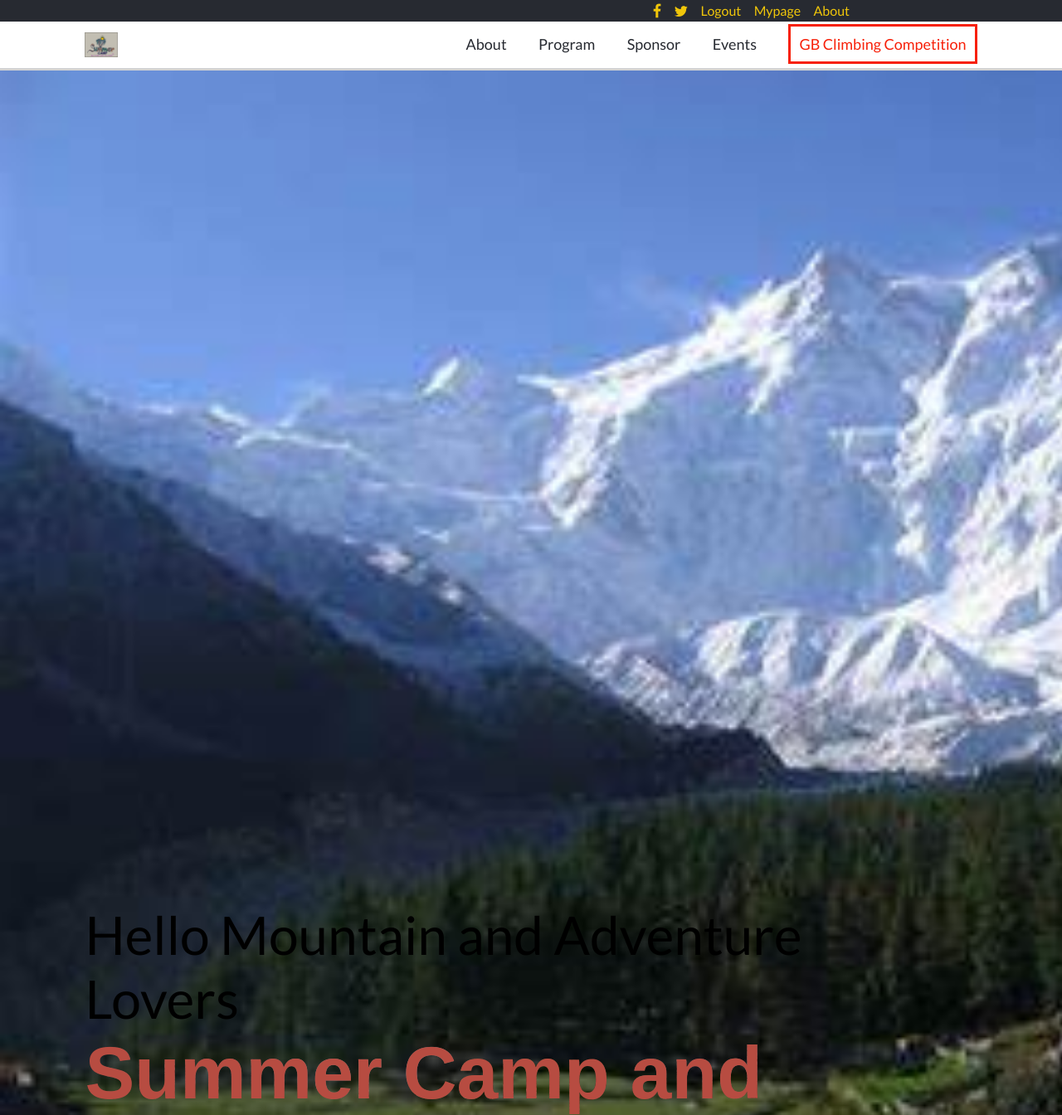
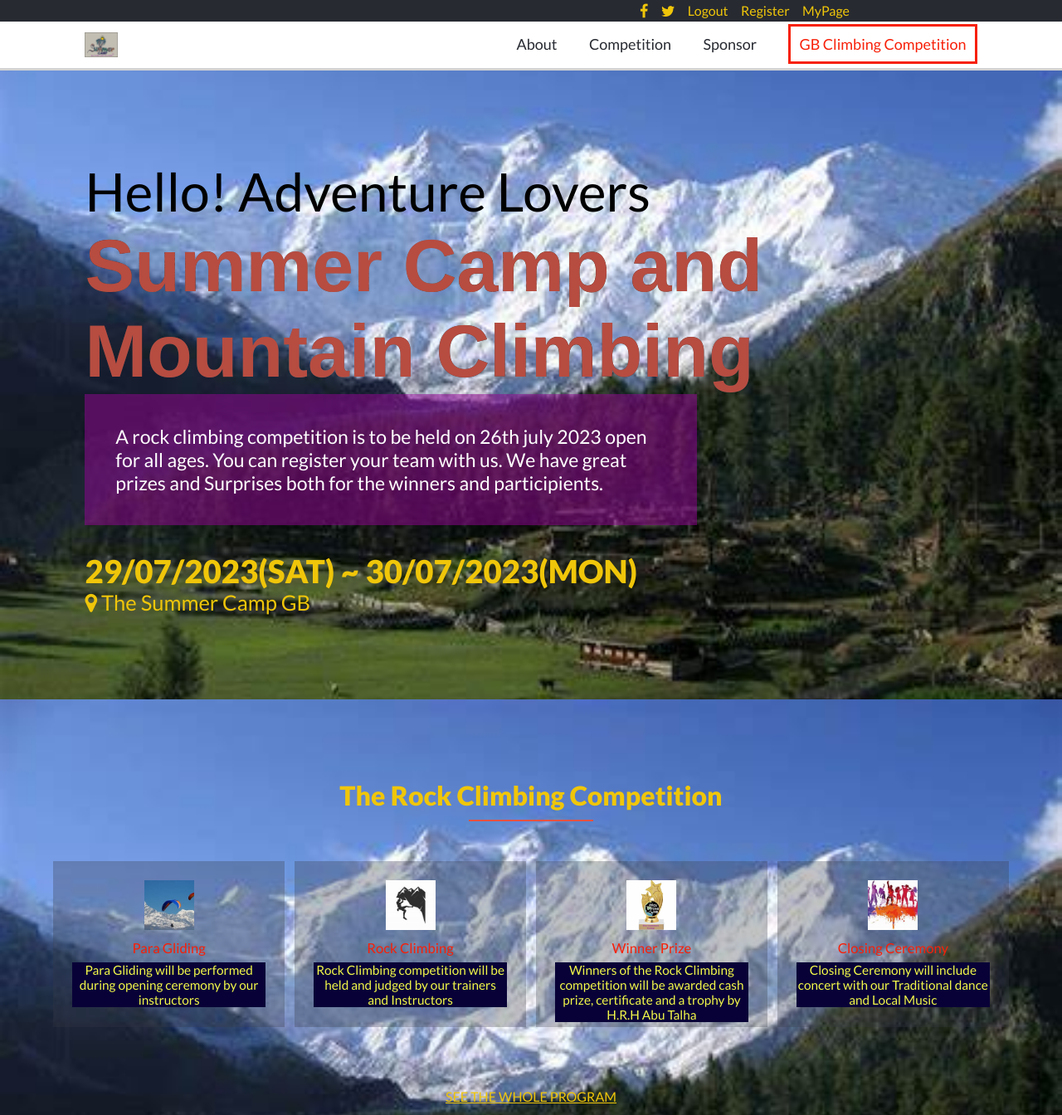
Before and after one commit to AbuTalha3/Rock-Climbing-Competition-Fixture, a website: page index.html in a window 1280 px wide. Shown: the top 1344 px of the page at 83% size. Drawn offline with Linux system fonts and the light colour scheme; a web font is replaced by a local one.

Commit message:
my final commit

```diff
--- a/index.html
+++ b/index.html
@@ -17,8 +17,8 @@
         <li><a href="#" class="fs-medium"><i class="fa fa-facebook fc-white fs-medium"></a></i></li>
         <li><a href="#" class="fs-medium"><i class="fa fa-twitter fc-white fs-medium"></a></i></li>
         <li><a href="#" class="fc-white fs-small no-style">Logout</a></li>
-        <li><a href="#" class="fc-white fs-small no-style">Mypage</a></li>
-        <li><a href="#" class="fc-white fs-small no-style">About</a></li>
+        <li><a href="#" class="fc-white fs-small no-style">Register</a></li>
+        <li><a href="#" class="fc-white fs-small no-style">MyPage</a></li>
       </ul>
     </div>
     <div class="nav-items d-flex align-center">
@@ -34,9 +34,8 @@
         <ul class="nav-ul Mobile-Menu gap-wide display-none" id="mobile-Menu">
           <li class='d-right'><button type="button" class="hideOnDesktop-I no-style fc-dark" id="close-menu">&times;</button></li>
           <li><a class="fc-dark fs-medium fc-dark no-style" href="About.html">About</a></li>
-          <li><a class="fc-dark fs-medium fc-dark no-style" href="#Program">Program</a></li>
+          <li><a class="fc-dark fs-medium fc-dark no-style" href="#Program">Competition</a></li>
           <li><a class="fc-dark fs-medium fc-dark no-style" href="#Sponsor">Sponsor</a></li>
-          <li><a class="fc-dark fs-medium fc-dark no-style" href="#">Events</a></li>
           <li><a class="fc-orange fs-medium padded-border no-style" href="#">GB Climbing Competition</a></li>
         </ul>
       </div>
@@ -44,11 +43,10 @@
   </nav>
 
   <section class="Headline bg-light">
-    <p class="Headline-greetings">Hello Mountain and Adventure Lovers</p>
-    <!-- <p class="Headline-greeting">Hello Mountain and Adventure Lovers</p> -->
+    <p class="Headline-greetings">Hello! Adventure Lovers</p>
     <h1 class="h1-mobile Headline-title">Summer Camp and Mountain Climbing</h1>
     <article>
-      Great things happen when men and mountains meet, A rock climbing competition is to be held
+      A rock climbing competition is to be held
       on 26th july 2023 open for all ages. You can register your team with us. We have great prizes
       and Surprises both for the winners and participients.
     </article>
--- a/style.css
+++ b/style.css
@@ -541,7 +541,7 @@
     }
 
     .Headline {
-      padding: 80% 20% 8% 8%;
+      padding: 10% 20% 8% 8%;
       display: flex;
       flex-direction: column;
       justify-content: space-between;
@@ -712,6 +712,11 @@
       padding: 2%;
       width: 25%;
       height: 200px;
+    }
+
+    .card-content {
+      background-color: #080137;
+      color: #f3f949;
     }
 
     .card-header {
```
Also changed, not shown: about.html (+1 -1 lines).
